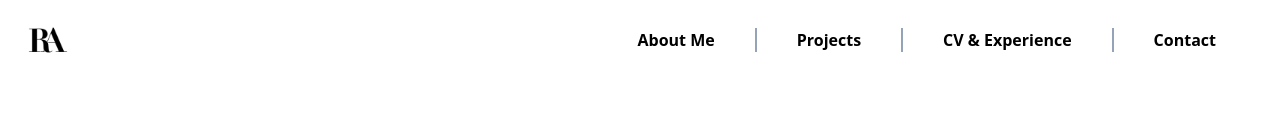
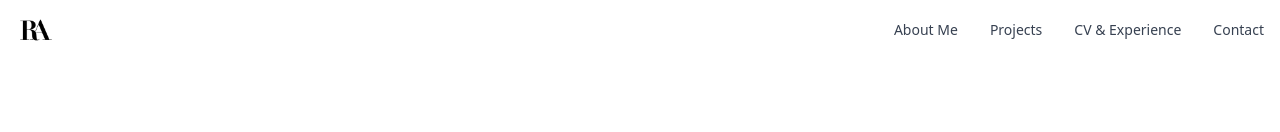
Before and after one commit to rumaisa-azeem/website, a React (Create React App) app: page /aboutme in a window 1280 px wide. Shown: the top 132 px of the page. Built offline with nearby package versions, Linux system fonts and the light colour scheme; grey boxes are pictures that could not be loaded.

Commit message:
responsive navbar

```diff
--- a/package.json
+++ b/package.json
@@ -12,6 +12,7 @@
     "@testing-library/jest-dom": "^5.17.0",
     "@testing-library/react": "^13.4.0",
     "@testing-library/user-event": "^13.5.0",
+    "flowbite-react": "^0.10.1",
     "material-icons": "^1.13.12",
     "react": "^18.2.0",
     "react-dom": "^18.2.0",
--- a/src/App.js
+++ b/src/App.js
@@ -4,12 +4,13 @@ import Navbar from "./components/navbar";
 import Hero from "./sections/hero";
 import React from "react";
 
-import { Link, animateScroll as scroll } from "react-scroll";
+// TODO: snap scrolling between sections
+// TODO: compress profile pic
 
 function App() {
     return (
         <div>
-            <Navbar/>
+            <Navbar />
             <main>
                 <Hero />
 
--- a/src/components/navbar.js
+++ b/src/components/navbar.js
@@ -1,125 +1,52 @@
 import React from 'react';
 import logo from '../assets/logo3.png';
-import { NavLink } from "react-router-dom";
-import { Link } from "react-scroll";
+import IconButton from "../components/IconButton";
+
+import { Link as ScrollLink } from "react-scroll";
+import {Navbar as FlowbiteNavbar, NavbarBrand, NavbarCollapse, NavbarLink, NavbarToggle} from "flowbite-react";
 
 export default function Navbar({props}) {
 
-    const navigation = [
+    const navList = [
         { name: 'About Me', link: 'about-me-section' },
         { name: 'Projects', link: 'projects-section' },
         { name: 'CV & Experience', link: 'cv-experience-section'},
         { name: 'Contact', link: '/contact'},
-    ]
+    ];
+
+    const navbarTheme = {
+        "root": {
+            "base": "fixed w-screen z-10 px-2 py-2.5 dark:border-gray-700 dark:bg-gray-800 sm:px-4",
+        },
+        "collapse": {
+            "base": "w-full rounded bg-white md:bg-transparent md:block md:w-auto",
+        },
+        "link": {
+            "base": "block py-2 pl-3 pr-4 md:p-0",
+            "active": {
+                "on": "bg-cyan-700 text-white dark:text-white md:bg-transparent md:text-cyan-700",
+                "off": "border-b border-gray-100 text-gray-700 hover:bg-gray-50 md:border-0 md:hover:bg-transparent md:hover:translate-y-1 transition ease-in-out " +
+                    "md:dark:hover:bg-transparent md:dark:hover:text-white dark:border-gray-700 dark:text-gray-400 dark:hover:bg-gray-700 dark:hover:text-white"
+            // TODO: border-b causes border on last list element, change to use flex so no border on last item
+            }
+        },
+    };
 
     return (
-        <div className="fixed w-screen top-0 z-40 py-4 px-6 flex flex-row gap-4 items-center justify-between">
-            <NavLink to="/" className="hover:translate-y-1 transition ease-in-out"><Logo className="h-12"/></NavLink>
-            <div className="hidden justify-end md:flex divide-x-2 divide-slate-400 bg-white/20 rounded-md py-3">
-                {navigation.map(entry => <NavButton key={entry.name} name={entry.name} link={entry.link}/>)}
-            </div>
-        </div>
+        <FlowbiteNavbar fluid theme={navbarTheme}>
+            <NavbarBrand>
+                <ScrollLink to="hero-section" smooth="easeInOutQuad">
+                    <IconButton imgSrc={logo} />
+                </ScrollLink>
+            </NavbarBrand>
+            <NavbarToggle />
+            <NavbarCollapse>
+                {navList.map((nav) =>
+                    <ScrollLink to={nav.link} smooth="easeInOutQuad">
+                        <NavbarLink href="#">{nav.name}</NavbarLink>
+                    </ScrollLink>
+                )}
+            </NavbarCollapse>
+        </FlowbiteNavbar>
     );
 }
-
-function NavButton({name, link}) {
-    return (
-        <Link to={link} className="flex-initial px-5" smooth="easeInOutQuad">
-            <button className="hover:bg-slate-400/30 rounded-md w-full font-semibold px-5 transition ease-in-out duration-500">
-                {name}
-            </button>
-        </Link>
-    );
-}
-
-function Logo({ className }) {
-    return (
-        <Link to="hero-section" smooth="easeInOutQuad">
-            <img src={logo} className={className} alt="logo" />
-        </Link>
-    );
-}
-
-
-// import { Fragment } from 'react'
-// import { Disclosure } from '@headlessui/react'
-// import { Bars3Icon, BellIcon, XMarkIcon } from '@heroicons/react/24/outline'
-// import { ChevronRightIcon } from '@heroicons/react/20/solid';
-
-
-//
-// function classNames(...classes) {
-//     return classes.filter(Boolean).join(' ')
-// }
-
-// export default function Navbar() {
-//     return (
-//         <Disclosure as="nav" className="bg-gray-800">
-//             {({ open }) => (
-//                 <>
-//                     <div className="mx-auto max-w-7xl px-2 sm:px-6 lg:px-8">
-//                         <div className="relative flex h-16 items-center justify-between">
-//                             <div className="absolute inset-y-0 left-0 flex items-center sm:hidden">
-//                                 {/* Mobile menu button*/}
-//                                 <Disclosure.Button className="relative inline-flex items-center justify-center rounded-md p-2 text-gray-400 hover:bg-gray-700 hover:text-white focus:outline-none focus:ring-2 focus:ring-inset focus:ring-white">
-//                                     <span className="absolute -inset-0.5" />
-//                                     <span className="sr-only">Open main menu</span>
-//                                     {open ? (
-//                                         <XMarkIcon className="block h-6 w-6" aria-hidden="true" />
-//                                     ) : (
-//                                         <Bars3Icon className="block h-6 w-6" aria-hidden="true" />
-//                                     )}
-//                                 </Disclosure.Button>
-//                             </div>
-//                             <div className="flex flex-1 items-center justify-center sm:items-stretch sm:justify-start">
-//                                 <div className="flex flex-shrink-0 items-center">
-//                                     <img
-//                                         className="h-8 w-auto"
-//                                         src="https://tailwindui.com/img/logos/mark.svg?color=indigo&shade=500"
-//                                         alt="Your Company"
-//                                     />
-//                                 </div>
-//                                 <div className="hidden sm:ml-6 sm:block">
-//                                     <div className="flex space-x-4">
-//                                         {navigation.map((item) => (
-//                                             <a
-//                                                 key={item.name}
-//                                                 href={item.href}
-//                                                 className={classNames(
-//                                                     item.current ? 'bg-gray-900 text-white' : 'text-gray-300 hover:bg-gray-700 hover:text-white',
-//                                                     'rounded-md px-3 py-2 text-sm font-medium'
-//                                                 )}
-//                                                 aria-current={item.current ? 'page' : undefined}
-//                                             >
-//                                                 {item.name}
-//                                             </a>
-//                                         ))}
-//                                     </div>
-//                                 </div>
-//                             </div>
-//                         </div>
-//                     </div>
-//
-//                     <Disclosure.Panel className="sm:hidden">
-//                         <div className="space-y-1 px-2 pb-3 pt-2">
-//                             {navigation.map((item) => (
-//                                 <Disclosure.Button
-//                                     key={item.name}
-//                                     as="a"
-//                                     href={item.href}
-//                                     className={classNames(
-//                                         item.current ? 'bg-gray-900 text-white' : 'text-gray-300 hover:bg-gray-700 hover:text-white',
-//                                         'block rounded-md px-3 py-2 text-base font-medium'
-//                                     )}
-//                                     aria-current={item.current ? 'page' : undefined}
-//                                 >
-//                                     {item.name}
-//                                 </Disclosure.Button>
-//                             ))}
-//                         </div>
-//                     </Disclosure.Panel>
-//                 </>
-//             )}
-//         </Disclosure>
-//     )
-// }
--- a/src/sections/hero.js
+++ b/src/sections/hero.js
@@ -6,7 +6,7 @@ export default function Hero() {
     const mainHeaderText = "Hi, I'm Rumaisa.";
     const taglineText = "> I study Computer Science with Management";
     return(
-        <div id="hero-section" className="h-screen flex flex-col justify-center bg-gradient-to-br from-purple-300 to-cyan-100 md:pt-20">
+        <div id="hero-section" className="h-screen flex flex-col justify-center bg-gradient-to-br from-purple-300 to-cyan-100 md:pt-10">
             <div className="p-10 flex flex-col-reverse lg:flex-row">
                 <div id="hero_text" className="flex basis-1/2 xl:basis-7/12 flex-col justify-center text-center lg:text-left space-y-3 lg:pl-10 ">
                     <h1 className="text-4xl sm:text-7xl lg:text-8xl font-extrabold">{mainHeaderText}</h1>
--- a/tailwind.config.js
+++ b/tailwind.config.js
@@ -1,7 +1,10 @@
+const flowbite = require("flowbite-react/tailwind");
 /** @type {import('tailwindcss').Config} */
+
 module.exports = {
   content: [
     "./src/**/*.{js,jsx,ts,tsx}",
+    flowbite.content(),
   ],
   theme: {
     screens: {
@@ -14,5 +17,7 @@ module.exports = {
     },
     extend: {},
   },
-  plugins: [],
+  plugins: [
+    flowbite.plugin(),
+  ],
 }
```
Also changed, not shown: 1 other file (tests, documents, lock files or other folders).
